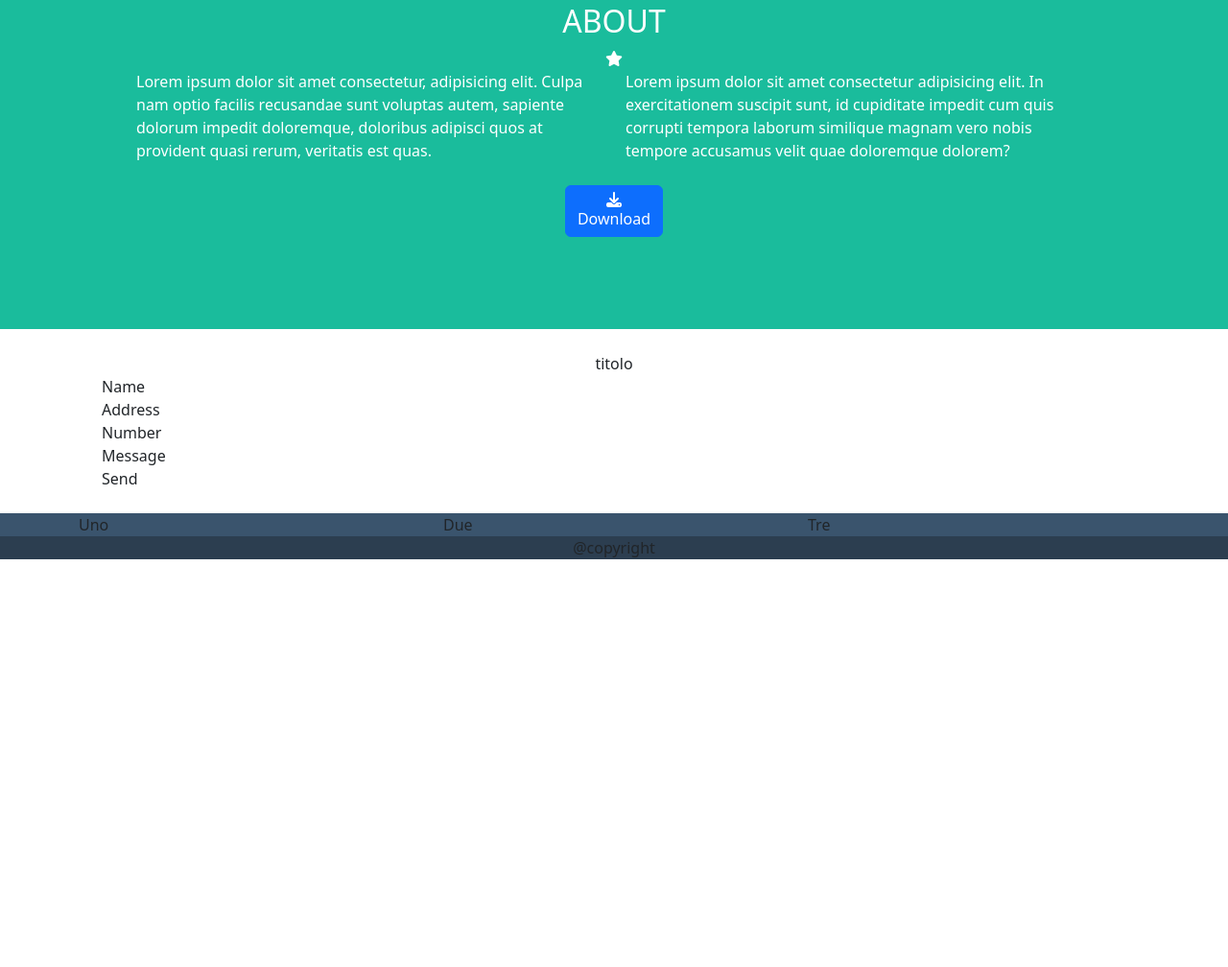
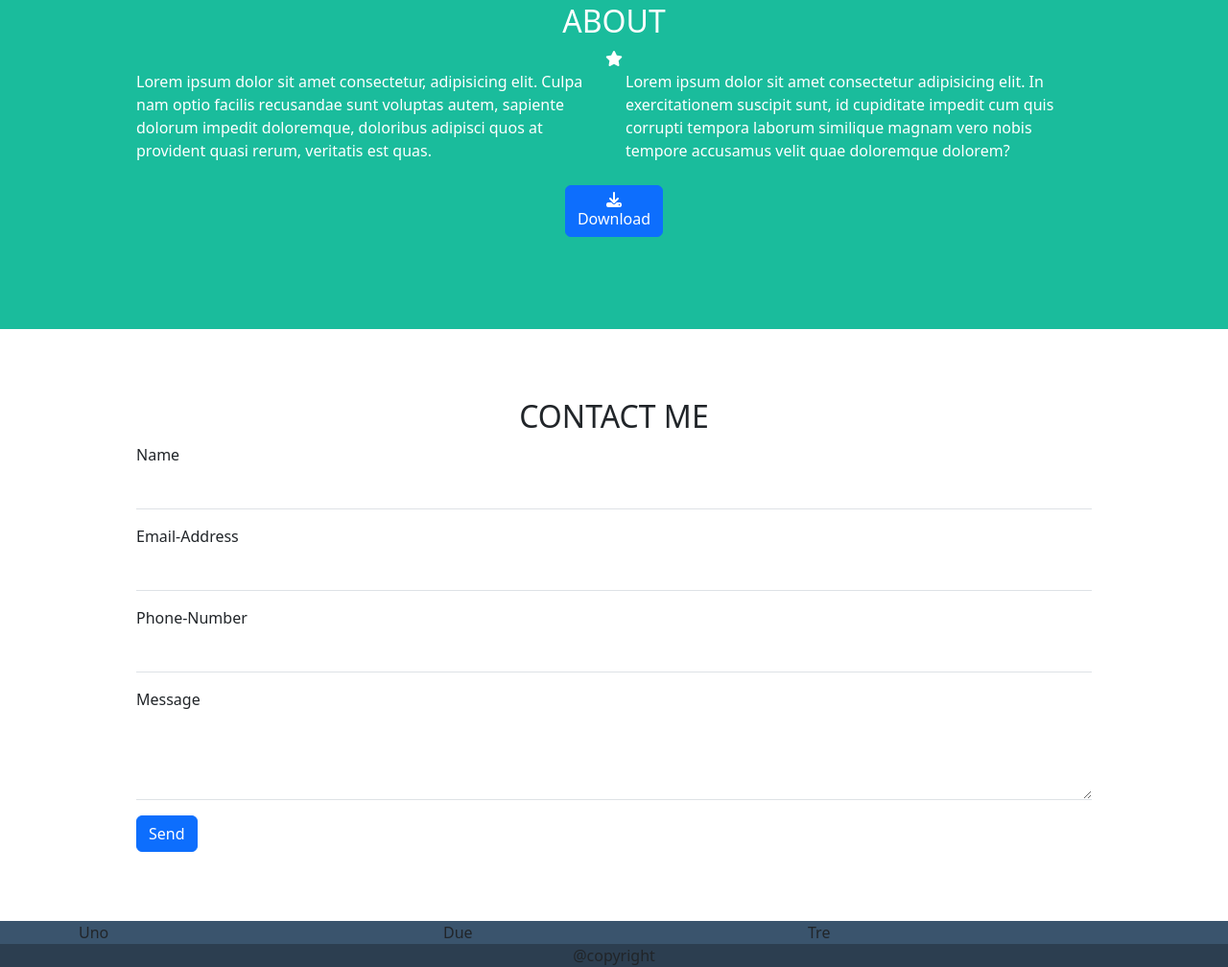
Before and after one commit to antden99/html-css-bootstrap-freelancer, a plain HTML site: page index.html in a window 1280 px wide. Shown: the part 1216-2224 px from the top of the page at 96% size. Before the commit the page ends 1799 px from the top, so only its background shows below. Drawn offline with nearby package versions, Linux system fonts and the light colour scheme.

Commit message:
add section_contact

```diff
--- a/assets/style.css
+++ b/assets/style.css
@@ -20,8 +20,9 @@
     background-color: var(--lighter);
 }
 
-.section_about {
+.section_about{
     background-color: var(--primary);
+    border: none;
 }
 
 .section_contact {
--- a/index.html
+++ b/index.html
@@ -144,17 +144,35 @@
             </div>
 
             <div class="section_contact">
-                <div class="container ">
-
+                <div class="container p-5">
                     <div class="row p-4">
                         <div class="title text-center">
-                            titolo
+                            <h2>CONTACT ME</h2>
                         </div>
-                        <div class="col-12">Name</div>
-                        <div class="col-12">Address</div>
-                        <div class="col-12">Number</div>
-                        <div class="col-12">Message</div>
-                        <div class="col-12">Send</div>
+                        <form>
+                            <div class="mb-3">
+                                <label for="exampleName1" class="form-label ">Name</label>
+                                <input type="text" class="form-control border-0 border-bottom rounded-0" >
+
+                            </div>
+                            <div class="mb-3">
+                                <label for="exampleInputEmail1" class="form-label">Email-Address</label>
+                                <input type="email" class="form-control border-0 border-bottom rounded-0">
+
+                            </div>
+                            <div class="mb-3">
+                                <label for="examplePhone-Number1" class="form-label">Phone-Number</label>
+                                <input type="number" class="form-control border-0 border-bottom rounded-0">
+
+                            </div>
+
+                            <div class="mb-3">
+                                <label for="exampleMessage1" class="form-label">Message</label>
+                                <textarea class="form-control border-0 border-bottom rounded-0"  rows="3"></textarea>
+                            </div>
+
+                            <button type="submit" class="btn btn-primary "> Send</button>
+                        </form>
                     </div>
                 </div>
             </div>
```
